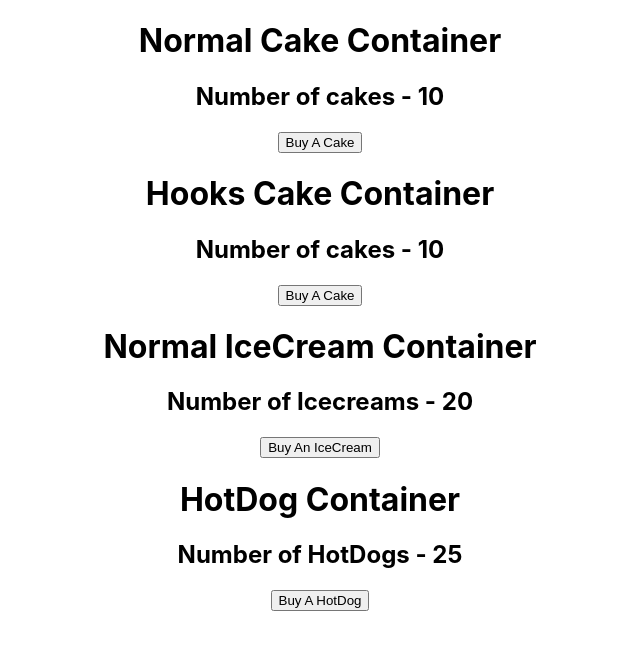
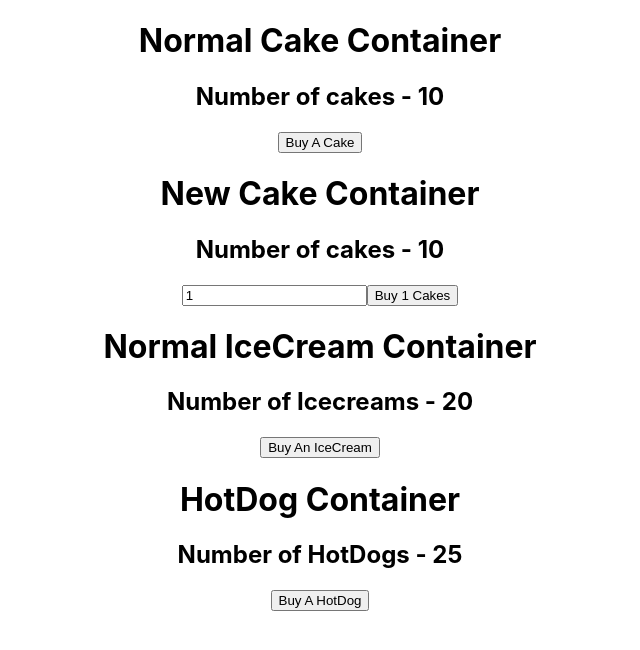
Before and after one commit to chankruze/react-redux-lab, a React (Create React App) app: page / in a window 1280 px wide. Shown: the top 650 px of the page, without its empty margins (320-960 px from the left). Built offline with nearby package versions, Linux system fonts and the light colour scheme.

Commit message:
Adds Demo to Pass Payload to Actions
Signed-off-by: chankruze <chankruze@gmail.com>

```diff
--- a/src/App.js
+++ b/src/App.js
@@ -2,9 +2,10 @@ import React from 'react'
 import { Provider } from 'react-redux'
 import './App.css'
 import CakeContainer from './components/CakeContainer'
-import HooksCakeContainer from './components/HooksCakeContainer'
+// import HooksCakeContainer from './components/HooksCakeContainer'
 import HotDogContainer from './components/HotDogContainer'
 import IceCreamContainer from './components/IceCreamContainer'
+import NewCakeContainer from './components/NewCakeContainer'
 import store from './redux/store'
 
 function App() {
@@ -12,7 +13,8 @@ function App() {
     <Provider store={store}>
       <div className="App">
         <CakeContainer />
-        <HooksCakeContainer />
+        <NewCakeContainer />
+        {/* <HooksCakeContainer /> */}
         <IceCreamContainer />
         <HotDogContainer />
       </div>
--- /dev/null
+++ b/src/components/NewCakeContainer.js
@@ -0,0 +1,40 @@
+/*
+Author: chankruze (chankruze@geekofia.in)
+Created: Tue Sep 15 2020 21:33:42 GMT+0530 (India Standard Time)
+
+Copyright (c) Geekofia 2020 and beyond
+*/
+
+import React from 'react'
+import { buyCake } from '../redux'
+import { connect } from 'react-redux'
+
+function NewCakeContainer(props) {
+    const [number, setNumber] = React.useState(1)
+
+    return (
+        <div>
+            <h1>New Cake Container</h1>
+            <h2>Number of cakes - {props.numOfCakes}</h2>
+            <input type="number" value={number} onChange={e => setNumber(e.target.value)}/>
+            <button onClick={() => props.buyCake(number)}>Buy {number} Cakes</button>
+        </div>
+    )
+}
+
+const mapStateToProps = (state) => {
+    return {
+        numOfCakes: state.cake.numOfCakes
+    }
+}
+
+const mapDispatchToProps = (dispatch) => {
+    return {
+        buyCake: (number) => dispatch(buyCake(number))
+    }
+}
+
+export default connect(
+    mapStateToProps,
+    mapDispatchToProps
+)(NewCakeContainer)
--- a/src/redux/cake/cakeActions.js
+++ b/src/redux/cake/cakeActions.js
@@ -7,8 +7,9 @@ Copyright (c) Geekofia 2020 and beyond
 
 import { BUY_CAKE } from "./cakeTypes"
 
-export const buyCake = () => {
+export const buyCake = (number = 1) => {
     return {
-        type: BUY_CAKE
+        type: BUY_CAKE,
+        payload: number
     }
 }
--- a/src/redux/cake/cakeReducer.js
+++ b/src/redux/cake/cakeReducer.js
@@ -16,7 +16,7 @@ const cakeReducer = (state = initialState, action) => {
         case BUY_CAKE:
             return {
                 ...state,
-                numOfCakes: state.numOfCakes - 1
+                numOfCakes: state.numOfCakes - action.payload
             }
 
         default:
```
